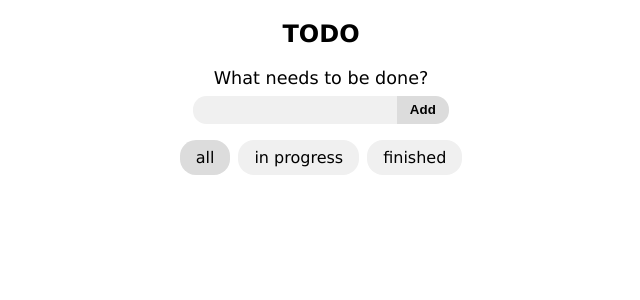
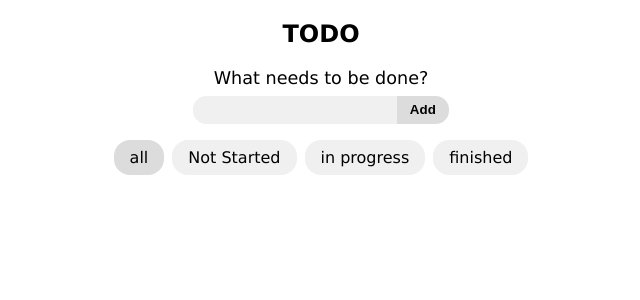
Before and after one commit to tomz197/TodosApp, a React (Create React App) app: page / in a window 1280 px wide. Shown: the top 300 px of the page, without its empty margins (319-959 px from the left). Built offline with nearby package versions, Linux system fonts and the light colour scheme; no server answers.

Commit message:
Added: 'Not Started' todo filter

```diff
--- a/src/components/TodoList/TodoList.css
+++ b/src/components/TodoList/TodoList.css
@@ -5,7 +5,10 @@
 }
 .TodoFilter > div{
   display: flex;
+  flex-wrap: wrap;
+  gap: .5rem;
   margin: 0.5rem;
+  justify-content: center;
 }
 .TodoFilter > div > div{
   position: relative;
@@ -13,7 +16,7 @@
   align-items: center;
   background-color: rgb(240, 240, 240);
   padding: 0.5em 1em;
-  margin: 0 .25rem;
+  margin: 0;
   border-radius: 1em;
 }
 .TodoFilter > div > div:hover{
--- a/src/components/TodoList/TodoList.js
+++ b/src/components/TodoList/TodoList.js
@@ -6,7 +6,7 @@ import {deleteTodo, updateTodoState, loadTodos} from '../../actions/todos';
 const TodoList = () => {
   const dispatch = useDispatch();
   const items = useSelector(state => state.todos);
-  const [filter, setFilter] = useState("");
+  const [filter, setFilter] = useState("-1");
   let notStarted = [];
   let active = [];
   let ended = [];
@@ -59,7 +59,7 @@ const TodoList = () => {
   }
 
   items.forEach(item => {
-    if (item.state !== filter && filter !== "") return;
+    if (item.state !== parseInt(filter) && filter !== "-1") return;
     let itemClass;
     switch (item.state){
       case 1:
@@ -77,13 +77,13 @@ const TodoList = () => {
         key={item.id}>
         <p>{item.text}</p>
         <div>
-          {item.state === "ended"
+          {item.state === 2
           && <button onClick={(e) => handleUpdate(item.id, 0)}>not&nbsp;started</button>}
-          {item.state !== "ended"
+          {item.state !== 2
           && <button onClick={(e) => handleUpdate(item.id, 2)}>finished</button>}
-          {item.state === "active"
+          {item.state === 1
           && <button onClick={(e) => handleUpdate(item.id, 0)}>not&nbsp;started</button>}
-          {item.state !== "active"
+          {item.state !== 1
           && <button onClick={(e) => handleUpdate(item.id, 1)}>in&nbsp;progress</button>}
           <button onClick={(e) => handleDelete(item.id)}>delete</button>
         </div>
@@ -102,7 +102,7 @@ const TodoList = () => {
   });
 
   const handleFilter = (e) => {
-    setFilter(e.target.value === filter ? "" : e.target.value)
+    setFilter(e.target.value === filter ? "-1" : e.target.value)
   }
 
 
@@ -110,16 +110,20 @@ const TodoList = () => {
     <>
     <div className="TodoFilter" onChange={(e) => handleFilter(e)}>
         <div>
-          <div className={filter === '' ? "selectedFilter" : ""}>
-            <input type="radio" onClick={(e) => handleFilter(e)} value={undefined} name="filter" id="filter1" defaultChecked/>
+          <div className={filter === '-1' ? "selectedFilter" : ""}>
+            <input type="radio" onClick={(e) => handleFilter(e)} value="-1" name="filter" id="filter1" defaultChecked/>
             <label htmlFor="filter1">all</label>
           </div>
-          <div className={filter === 'active' ? "selectedFilter" : ""}>
-            <input type="radio" onClick={(e) => handleFilter(e)} value="active" name="filter" id="filter2"/>
+          <div className={filter === '0' ? "selectedFilter" : ""}>
+            <input type="radio" onClick={(e) => handleFilter(e)} value="0" name="filter" id="filter1" defaultChecked/>
+            <label htmlFor="filter1">Not Started</label>
+          </div>
+          <div className={filter === '1' ? "selectedFilter" : ""}>
+            <input type="radio" onClick={(e) => handleFilter(e)} value="1" name="filter" id="filter2"/>
             <label htmlFor="filter2">in progress</label>
           </div>
-          <div className={filter === 'ended' ? "selectedFilter" : ""}>
-            <input type="radio" onClick={(e) => handleFilter(e)} value="ended" name="filter" id="filter3"/>
+          <div className={filter === '2' ? "selectedFilter" : ""}>
+            <input type="radio" onClick={(e) => handleFilter(e)} value="2" name="filter" id="filter3"/>
             <label htmlFor="filter3">finished</label>
           </div>
         </div>
```
